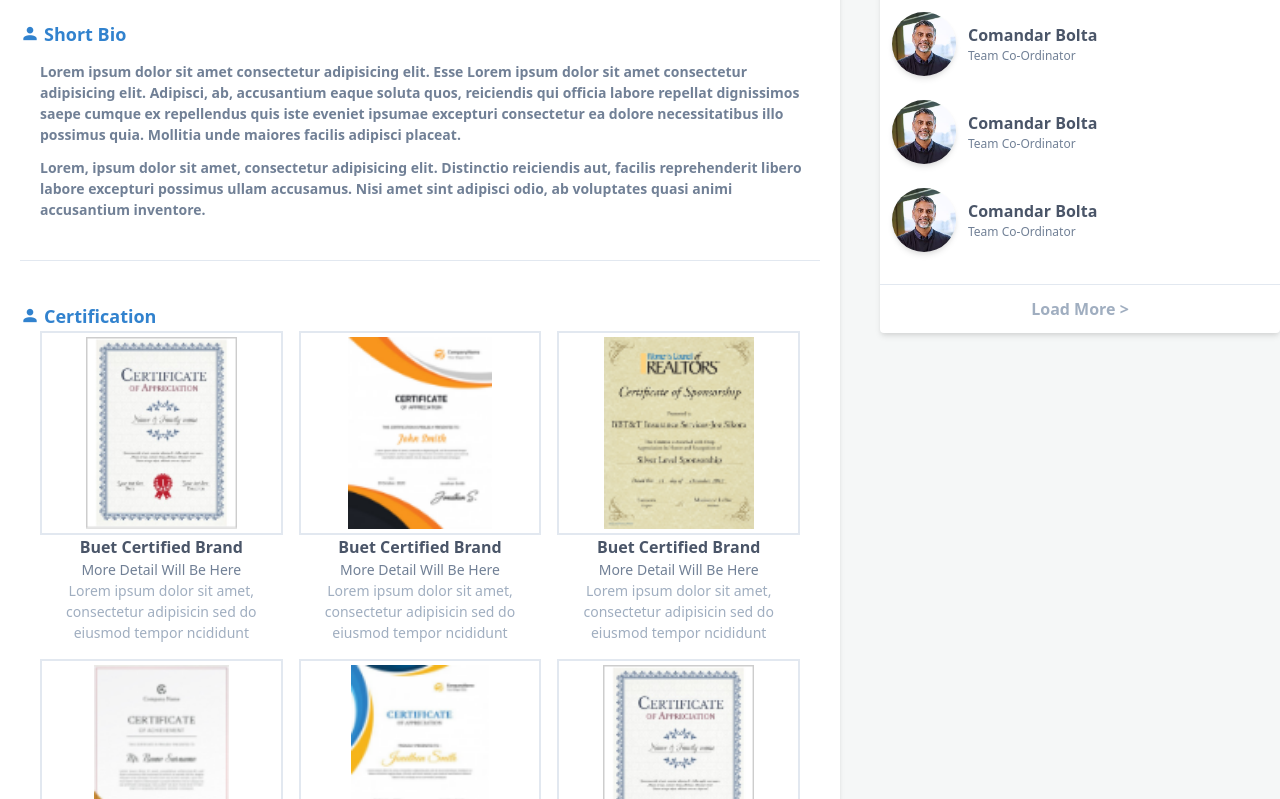
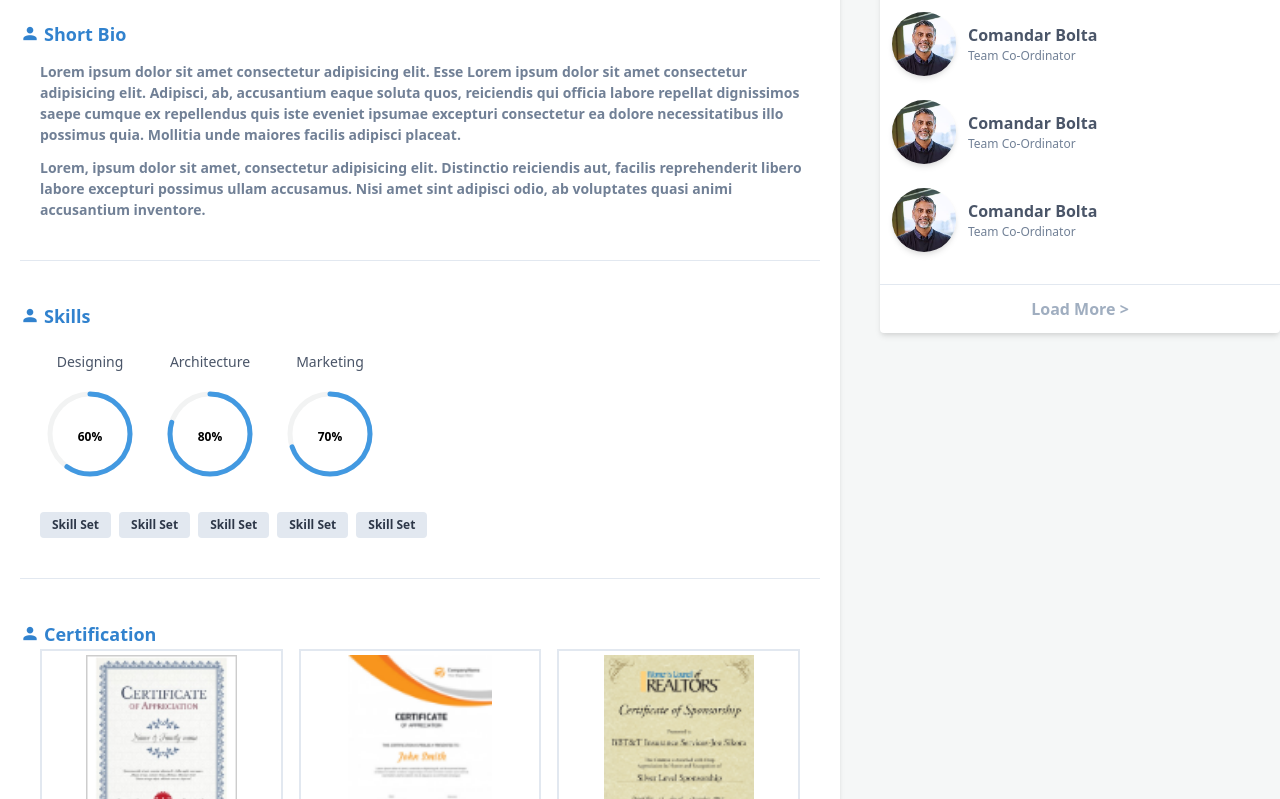
Before and after one commit to allImran/vue-tail-shop, a Vue app: page /profile in a window 1280 px wide. Shown: the part 521-1320 px from the top of the page. Built offline with nearby package versions, Linux system fonts and the light colour scheme.

Commit message:
circular progress bar, price range remove

```diff
--- a/src/components/atom/CircularProgress.vue
+++ b/src/components/atom/CircularProgress.vue
@@ -1,18 +1,18 @@
 <template>
-  <svg id="svg" viewbox="0 0 100 100">
+  <svg id="svg" >
 
-  <path fill="none" stroke-linecap="round" stroke-width="3" stroke="#d8e2eb"
+    <path fill="none" stroke-linecap="round" stroke-width="5" stroke="#f2f3f3"
           stroke-dasharray="250,250.2"
           d="M50 10
              a 40 40 0 0 1 0 80
              a 40 40 0 0 1 0 -80"/>
 
-  <path fill="none" stroke-linecap="round" stroke-width="3" stroke="#4299e1"
-        stroke-dasharray="5,250.2"
+    <path fill="none" stroke-linecap="round" stroke-width="5" stroke="#4299e1"
+          :stroke-dasharray="`${stroke},250.2`"
           d="M50 10
              a 40 40 0 0 1 0 80
              a 40 40 0 0 1 0 -80"/>
-  <text x="50" y="50" text-anchor="middle" dy="7" font-size="20">1%</text>
+    <text x="50" y="50" class="circular-text" text-anchor="middle" dy="7" font-size="20">{{ percentage }}%</text>
 </svg>
 
 </template>
@@ -24,15 +24,17 @@
 
     },
     props:{
+      percentage: {
+        required: true
+      }
+    },
+    data(){
 
     },
-    data(){
-      return{
-
+    computed:{
+      stroke() {
+        return this.percentage / 100 * 250;
       }
-    },
-    computed:{
-
     },
     watch:{
 
@@ -44,5 +46,13 @@
 </script>
 
 <style>
-
+  #svg{
+    width: 100px;
+    height: 100px;
+  }
+  .circular-text{
+     font-size: 12px;
+     color: #718096 !important;
+     font-weight: bold;
+  }
 </style>
--- a/src/components/molecule/profile/DetailAndSidebar.vue
+++ b/src/components/molecule/profile/DetailAndSidebar.vue
@@ -7,6 +7,7 @@
                 />
 
                 <About />
+                <Skill />
                 <Certificate />
                 <Experience />
                 <Education />
@@ -23,6 +24,7 @@
 <script>
     import TopBar from '@/components/molecule/navigation/TopBar'
     import About from '@/components/molecule/profile/About'
+    import Skill from '@/components/molecule/profile/Skill'
     import Certificate from '@/components/molecule/profile/Certificate'
     import Experience from '@/components/molecule/profile/Experience'
     import Education from '@/components/molecule/profile/Education'
@@ -32,6 +34,7 @@
     components:{
         TopBar,
         About,
+        Skill,
         Sidebar,
         Certificate,
         Experience,
--- /dev/null
+++ b/src/components/molecule/profile/Skill.vue
@@ -0,0 +1,71 @@
+<template>
+    <div class="px-5 pb-5 mt-5 ">
+        <TextWithIcon
+            text="Skills"
+            textStyle="capitalize text-lg text-blue-600 font-semibold"
+            icon="mdi mdi-account"
+            iconStyle=" text-xl text-blue-600"
+        />
+        <div class="px-5 mt-5 pb-10 border-b">
+          <div class="flex flex flex-wrap">
+            <div
+                v-for="(item, i) in skills"
+                :key="i"
+                class="mr-5 mb-4"
+            >
+                <div class="flex flex-col items-center">
+                    <p class="text-sm text-gray-700 mb-3">{{ item.title }}</p>
+                    <CircularProgress :percentage="item.percentage"/>
+                </div>
+            </div>
+          </div>
+
+
+          <div class="flex mt-3">
+              <p
+                v-for="(n, i) in 5"
+                :key="i"
+                class="bg-gray-300 mr-2 font-semibold text-xs text-gray-800 px-3 rounded py-1"
+            >
+                Skill Set
+              </p>
+          </div>
+        </div>
+    </div>
+</template>
+
+<script>
+import TextWithIcon from '@/components/atom/TextWithIcon'
+import CircularProgress from '@/components/atom/CircularProgress'
+import {skills} from '@/data/skill'
+  export default {
+    name: 'Skill',
+    components:{
+        TextWithIcon,
+        CircularProgress
+    },
+    props:{
+
+    },
+    data(){
+      return{
+
+      }
+    },
+    computed:{
+        skills() {
+            return skills;
+        }
+    },
+    watch:{
+
+    },
+    methods:{
+
+    }
+  }
+</script>
+
+<style>
+
+</style>
--- a/src/components/molecule/subcategory/FilterAndProduct.vue
+++ b/src/components/molecule/subcategory/FilterAndProduct.vue
@@ -27,7 +27,7 @@
           <div class="wrapper border rounded px-3">
 
             <!-- price Range -->
-            <div class="border-b">
+            <!-- <div class="border-b">
               <div class=" px-3 py-1">
                 <p class="uppercase text-gray-700 font-semibold text-sm">
                   Price Range
@@ -37,7 +37,7 @@
                     class="mt-5 mb-3"
                 />
               </div>
-            </div>
+            </div> -->
 
             <!-- Product Filter -->
             <div class="border-b mt-5">
@@ -114,7 +114,6 @@
 import { products } from "@/data/products"
 import ProductCard from "@/components/molecule/product/ProductCard.vue";
 import {filterMenus} from '@/data/products.js'
-import RangeSlider from '@/components/atom/RangeSlider'
 import ProductType from '@/components/molecule/subcategory/ProductType'
 import BrandFilter from '@/components/molecule/subcategory/BrandsFilter'
 import Dropdown from '@/components/atom/Dropdown'
@@ -124,7 +123,6 @@ import Add from '@/components/atom/Add'
 export default {
   name: 'FilterAndProduct',
   components: {
-    RangeSlider,
     Search,
     ProductType,
     BrandFilter,
--- /dev/null
+++ b/src/data/skill.js
@@ -0,0 +1,14 @@
+export const skills = [
+	{
+		title: 'Designing',
+		percentage: 60,
+	},
+	{
+		title: 'Architecture',
+		percentage: 80,
+	},
+	{
+		title: 'Marketing',
+		percentage: 70,
+	},
+]
```
Lines whose indentation alone changed are shown as unchanged.
